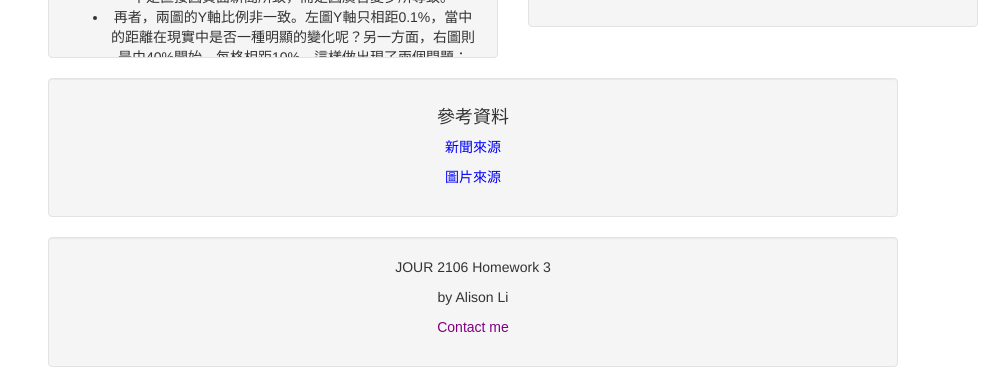
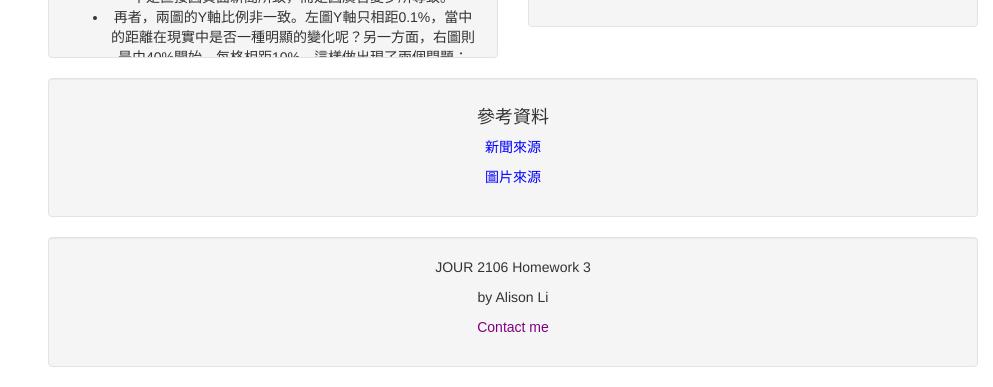
Before and after one commit to alisonlipy/homework2, a plain HTML site: page index.html in a window 1280 px wide. Shown: the part 1272-1659 px from the top of the page, without its empty margins (287-1280 px from the left). Drawn offline with nearby package versions, Linux system fonts and the light colour scheme.

Commit message:
Update index.html

```diff
--- a/index.html
+++ b/index.html
@@ -86,7 +86,7 @@
         </div>
       </div>
       <div class="row">
-        <div class="col-sm-11">
+        <div class="col-sm-12">
           <div class="well">
             <h4>參考資料</h4>
             <a href="http://www.weibo.com/ttarticle/p/show?id=2309404025336508642542"><p style="font-family:Arial; color:blue">新聞來源</p></a>
@@ -94,7 +94,7 @@
           </div>
         </div>
         <footer>
-	 <div class="col-sm-11">
+	 <div class="col-sm-12">
           <div class="well">
             <p>JOUR 2106 Homework 3</p>
             <p>by Alison Li</p>
```
